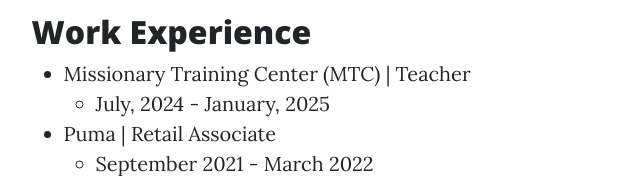
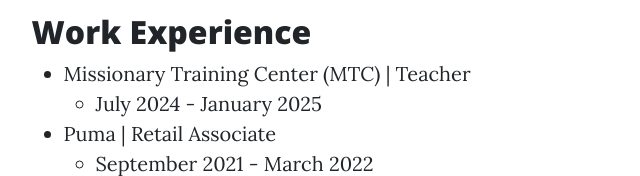
Before and after one commit to georgem03/IS201, a plain HTML site: page index.html in a window 1280 px wide. Shown: the part 827-1003 px from the top of the page, 314-954 px from the left. Drawn offline with nearby package versions, Linux system fonts and the light colour scheme.

Commit message:
Add files via upload

```diff
--- a/index.html
+++ b/index.html
@@ -65,7 +65,7 @@
                     <ul>
                         <li>Missionary Training Center (MTC) | Teacher
                             <ul>
-                                <li>July, 2024 - January, 2025</li>
+                                <li>July 2024 - January 2025</li>
                             </ul>
                         </li>
                         <li>Puma | Retail Associate
```
